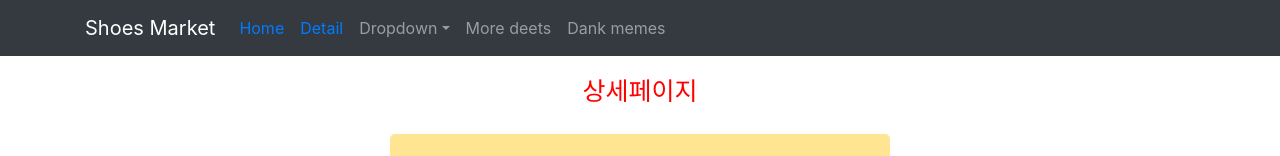
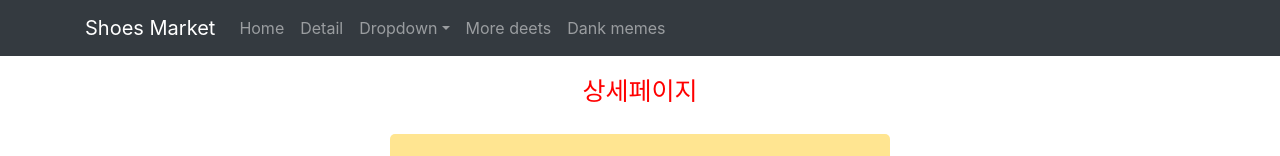
Before and after one commit to JYeonDev/ShoesMarket, a React (Create React App) app: page /detail/1 in a window 1280 px wide. Shown: the top 156 px of the page. Built offline with nearby package versions, Linux system fonts and the light colour scheme.

Commit message:
슈즈마켓 만들기

```diff
--- a/src/App.js
+++ b/src/App.js
@@ -18,11 +18,11 @@ function App() {
           <Navbar.Toggle aria-controls="responsive-navbar-nav" />
           <Navbar.Collapse id="responsive-navbar-nav">
             <Nav className="me-auto">
-              <Nav.Link>
-                <Link to="/">Home</Link>
+              <Nav.Link as={Link} to="/">
+                Home
               </Nav.Link>
-              <Nav.Link>
-                <Link to="/detail">Detail</Link>
+              <Nav.Link as={Link} to="/detail">
+                Detail
               </Nav.Link>
               <NavDropdown title="Dropdown" id="collasible-nav-dropdown">
                 <NavDropdown.Item href="#action/3.1">Action</NavDropdown.Item>
--- a/src/Components/Detail.js
+++ b/src/Components/Detail.js
@@ -1,4 +1,4 @@
-import React from "react";
+import React, { useEffect, useState } from "react";
 import { useHistory, useParams } from "react-router-dom";
 import styled from "styled-components";
 import "./Detail.scss";
@@ -14,6 +14,11 @@ let Title = styled.h4`
 `;
 
 function Detail(props) {
+  useEffect(() => {
+    setTimeout(() => {
+      console.log("ho");
+    }, 2000);
+  });
   let { id } = useParams();
   let searchItem = props.shoes.find(function (item) {
     return item.id == id;
```
